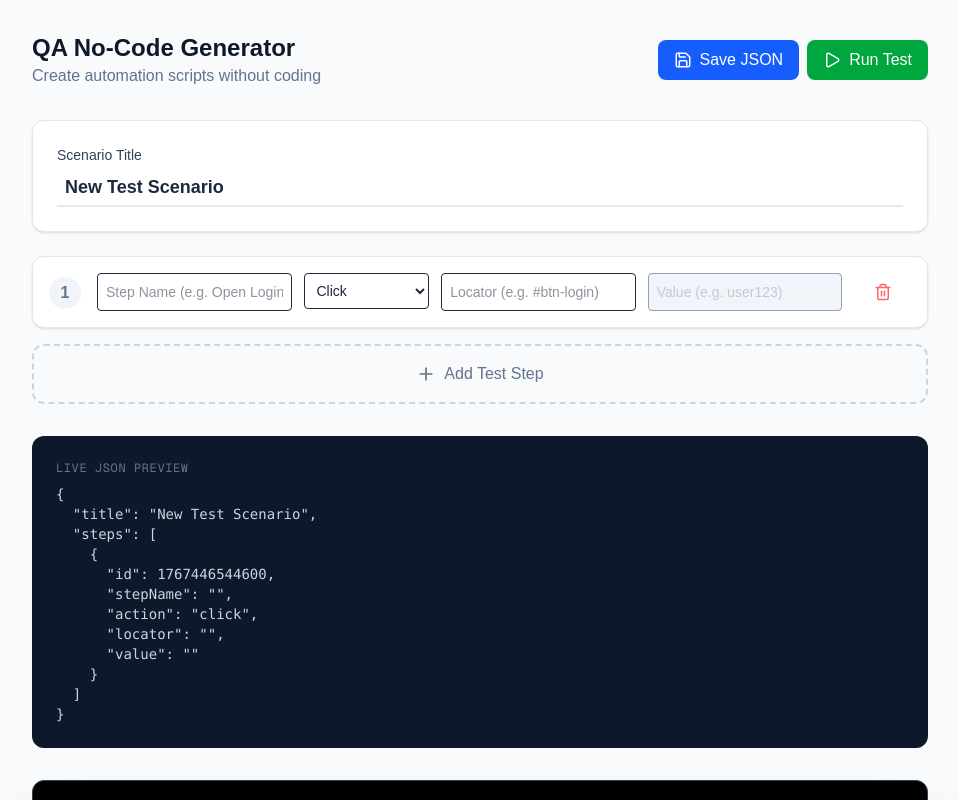
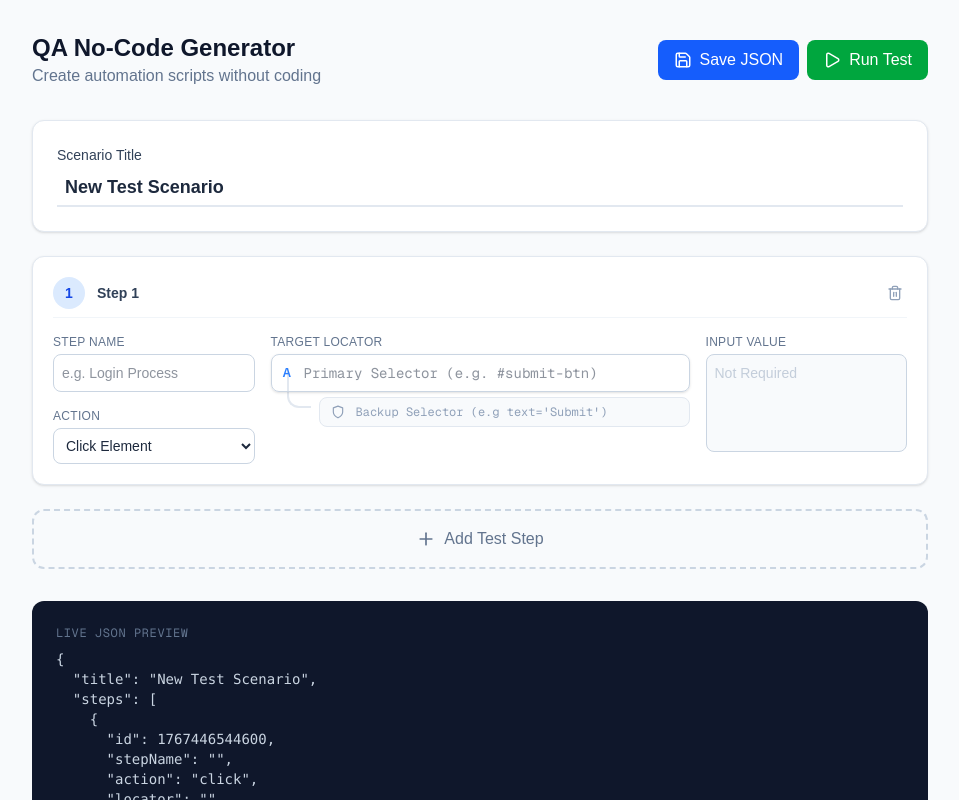
Before and after one commit to archndrx/test-runner-app, a Next.js app: page / in a window 1280 px wide. Both pictures are taken after a click on the button "Add Test Step". Shown: the top 800 px of the page, without its empty margins (160-1119 px from the left). Built offline with nearby package versions, Linux system fonts and the light colour scheme.

Commit message:
refactor - enhance step management with improved UI and additional altLocator field

```diff
--- a/src/app/page.tsx
+++ b/src/app/page.tsx
@@ -11,6 +11,7 @@ interface TestStep {
   stepName: string;
   action: ActionType;
   locator: string;
+  altLocator?: string;
   value: string;
 }
 
@@ -19,6 +20,7 @@ export default function Home() {
   const [steps, setSteps] = useState<TestStep[]>([]);
   const [isRunning, setIsRunning] = useState(false);
   const [testLogs, setTestLogs] = useState<string>("");
+
   const stripAnsi = (text: string) => {
     return text.replace(/\x1B\[[0-9;]*[a-zA-Z]/g, "");
   };
@@ -53,7 +55,7 @@ export default function Home() {
     setTestLogs("Initializing...\n1. Saving latest changes...\n");
 
     try {
-      // STEP 1: AUTO-SAVE (Save the current UI state to disk first)
+      // 1. AUTO-SAVE
       const savePayload = {
         title: testTitle,
         steps: steps,
@@ -74,11 +76,11 @@ export default function Home() {
         (prev) => prev + "2. Changes saved. Starting Playwright...\n"
       );
 
-      // STEP 2: EXECUTE (Trigger run for this specific title)
+      // 2. EXECUTE
       const runResponse = await fetch("/api/run", {
         method: "POST",
         headers: { "Content-Type": "application/json" },
-        body: JSON.stringify({ title: testTitle }), // Send title to filter tests
+        body: JSON.stringify({ title: testTitle }),
       });
 
       const runResult = await runResponse.json();
@@ -103,7 +105,14 @@ export default function Home() {
   const addStep = () => {
     setSteps([
       ...steps,
-      { id: Date.now(), stepName: "", action: "click", locator: "", value: "" },
+      {
+        id: Date.now(),
+        stepName: "",
+        action: "click",
+        locator: "",
+        altLocator: "",
+        value: "",
+      },
     ]);
   };
 
@@ -175,33 +184,52 @@ export default function Home() {
         </div>
 
         {/* STEPS LIST */}
-        <div className="space-y-4 mb-8">
+        <div className="space-y-6 mb-8">
           {steps.map((step, index) => (
             <div
               key={step.id}
-              className="bg-white p-4 rounded-xl shadow-sm border border-slate-200 flex gap-4 items-start animate-in fade-in slide-in-from-bottom-2"
+              className="bg-white p-5 rounded-xl shadow-sm border border-slate-200 animate-in fade-in slide-in-from-bottom-2"
             >
-              <div className="bg-slate-100 w-8 h-8 flex items-center justify-center rounded-full font-bold text-slate-500 mt-1">
+              <div className="flex justify-between items-center mb-4 border-b border-slate-100 pb-2">
+                <div className="flex items-center gap-3">
+                  <div className="bg-blue-100 text-blue-700 w-8 h-8 flex items-center justify-center rounded-full font-bold text-sm">
                     {index + 1}
                   </div>
+                  <h3 className="font-semibold text-slate-700 text-sm">
+                    Step {index + 1}
+                  </h3>
+                </div>
+                <button
+                  onClick={() => removeStep(step.id)}
+                  className="text-slate-400 hover:text-red-500 transition-colors p-1"
+                  title="Remove Step"
+                >
+                  <Trash2 size={16} />
+                </button>
+              </div>
 
-              <div className="grid grid-cols-12 gap-3 flex-1">
-                {/* Step Name */}
-                <div className="col-span-3">
+              <div className="grid grid-cols-1 lg:grid-cols-12 gap-4">
+                {/* 1. Step Name & Action */}
+                <div className="lg:col-span-3 space-y-4">
+                  <div>
+                    <label className="block text-xs font-medium text-slate-500 mb-1 uppercase tracking-wide">
+                      Step Name
+                    </label>
                     <input
-                    placeholder="Step Name (e.g. Open Login)"
-                    className="w-full border rounded p-2 text-sm"
+                      placeholder="e.g. Login Process"
+                      className="w-full border border-slate-300 rounded-lg p-2 text-sm focus:ring-2 focus:ring-blue-100 focus:border-blue-500 outline-none transition"
                       value={step.stepName}
                       onChange={(e) =>
                         updateStep(step.id, "stepName", e.target.value)
                       }
                     />
                   </div>
-
-                {/* Action Dropdown */}
-                <div className="col-span-2">
+                  <div>
+                    <label className="block text-xs font-medium text-slate-500 mb-1 uppercase tracking-wide">
+                      Action
+                    </label>
                     <select
-                    className="w-full border rounded p-2 text-sm bg-white"
+                      className="w-full border border-slate-300 rounded-lg p-2 text-sm bg-white focus:ring-2 focus:ring-blue-100 focus:border-blue-500 outline-none transition"
                       value={step.action}
                       onChange={(e) =>
                         updateStep(
@@ -212,23 +240,48 @@ export default function Home() {
                       }
                     >
                       <option value="goto">Go To URL</option>
-                    <option value="click">Click</option>
+                      <option value="click">Click Element</option>
                       <option value="fill">Fill Input</option>
                       <option value="assertText">Assert Text</option>
                       <option value="wait">Wait</option>
                     </select>
                   </div>
+                </div>
 
-                {/* Locator */}
-                <div className="col-span-3">
+                {/* 2. LOCATOR AREA (Professional Style) */}
+                <div className="lg:col-span-6 flex flex-col">
+                  <label className="block text-xs font-medium text-slate-500 mb-1 uppercase tracking-wide">
+                    Target Locator
+                  </label>
+
+                  {/* MAIN LOCATOR */}
+                  <div className="relative z-10">
+                    <div className="absolute inset-y-0 left-0 pl-3 flex items-center pointer-events-none">
+                      <span
+                        className={`text-xs font-bold ${
+                          step.action === "goto"
+                            ? "text-slate-300"
+                            : "text-blue-500"
+                        }`}
+                      >
+                        A
+                      </span>
+                    </div>
                     <input
                       placeholder={
                         step.action === "goto"
-                        ? "Disabled"
-                        : "Locator (e.g. #btn-login)"
+                          ? "Not Required"
+                          : "Primary Selector (e.g. #submit-btn)"
                       }
-                    className="w-full border rounded p-2 text-sm disabled:bg-slate-100 disabled:text-slate-400"
-                    disabled={step.action === "goto" || step.action === "wait"}
+                      className={`w-full border rounded-lg py-2 pl-8 pr-3 text-sm font-mono transition shadow-sm
+                        ${
+                          step.action === "goto" || step.action === "wait"
+                            ? "bg-slate-50 text-slate-400 border-slate-200"
+                            : "border-slate-300 focus:border-blue-500 focus:ring-1 focus:ring-blue-500"
+                        }`}
+                      disabled={
+                        step.action === "goto" || step.action === "wait"
+                      }
                       value={step.locator}
                       onChange={(e) =>
                         updateStep(step.id, "locator", e.target.value)
@@ -236,27 +289,60 @@ export default function Home() {
                     />
                   </div>
 
-                {/* Value */}
-                <div className="col-span-3">
+                  {/* BACKUP LOCATOR (Branching Style) */}
+                  {step.action !== "goto" && step.action !== "wait" && (
+                    <div className="flex items-center mt-[-4px]">
+                      <div className="w-6 h-10 border-l-2 border-b-2 border-slate-200 rounded-bl-xl ml-4 mr-2 translate-y-[-50%] z-0"></div>
+
+                      <div className="relative flex-1 mt-2">
+                        <div className="absolute inset-y-0 left-0 pl-3 flex items-center pointer-events-none">
+                          <svg
+                            xmlns="http://www.w3.org/2000/svg"
+                            width="14"
+                            height="14"
+                            viewBox="0 0 24 24"
+                            fill="none"
+                            stroke="currentColor"
+                            strokeWidth="2"
+                            strokeLinecap="round"
+                            strokeLinejoin="round"
+                            className="text-slate-400"
+                          >
+                            <path d="M12 22s8-4 8-10V5l-8-3-8 3v7c0 6 8 10 8 10z"></path>
+                          </svg>
+                        </div>
                         <input
-                    placeholder="Value (e.g. user123)"
-                    className="w-full border rounded p-2 text-sm disabled:bg-slate-100 disabled:text-slate-400"
+                          placeholder="Backup Selector (e.g text='Submit')"
+                          className="w-full bg-slate-50 border border-slate-200 text-slate-600 rounded-lg py-1.5 pl-9 pr-3 text-xs font-mono focus:bg-white focus:border-blue-400 focus:ring-1 focus:ring-blue-400 outline-none transition placeholder:text-slate-400"
+                          value={step.altLocator || ""}
+                          onChange={(e) =>
+                            updateStep(step.id, "altLocator", e.target.value)
+                          }
+                        />
+                      </div>
+                    </div>
+                  )}
+                </div>
+
+                {/* 3. Value Area */}
+                <div className="lg:col-span-3">
+                  <label className="block text-xs font-medium text-slate-500 mb-1 uppercase tracking-wide">
+                    Input Value
+                  </label>
+                  <textarea
+                    rows={4}
+                    placeholder={
+                      step.action === "click"
+                        ? "Not Required"
+                        : "Value to type / URL"
+                    }
+                    className="w-full border border-slate-300 rounded-lg p-2 text-sm disabled:bg-slate-50 disabled:text-slate-400 resize-none focus:ring-2 focus:ring-blue-100 focus:border-blue-500 outline-none"
                     disabled={step.action === "click"}
                     value={step.value}
                     onChange={(e) =>
                       updateStep(step.id, "value", e.target.value)
                     }
                   />
-                </div>
-
-                {/* Delete Button */}
-                <div className="col-span-1 flex justify-center">
-                  <button
-                    onClick={() => removeStep(step.id)}
-                    className="text-red-400 hover:text-red-600 p-2"
-                  >
-                    <Trash2 size={18} />
-                  </button>
                 </div>
               </div>
             </div>
@@ -271,7 +357,7 @@ export default function Home() {
           </button>
         </div>
 
-        {/* JSON PREVIEW (DEBUGGING) */}
+        {/* JSON PREVIEW */}
         <div className="bg-slate-900 text-slate-300 p-6 rounded-xl font-mono text-sm overflow-x-auto">
           <h3 className="text-slate-500 mb-2 uppercase text-xs tracking-wider">
             Live JSON Preview
@@ -290,7 +376,6 @@ export default function Home() {
             )}
           </h3>
           <pre className="whitespace-pre-wrap font-mono text-sm">
-            {/* Apply the stripAnsi function to clean up the output */}
             {stripAnsi(testLogs) || "Ready to run tests..."}
           </pre>
         </div>
```
Lines whose indentation alone changed are shown as unchanged.
